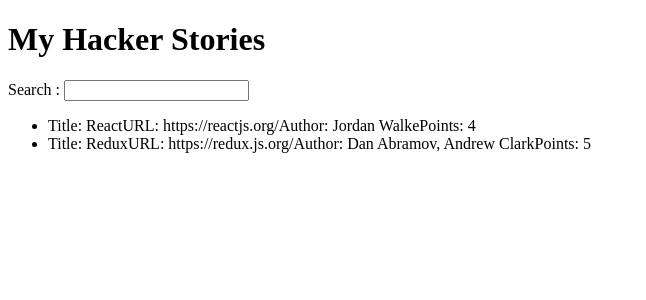
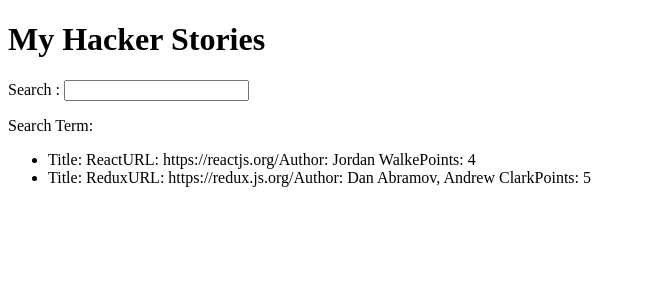
Before and after one commit to shukla-rajat/hacker-stories, a React (Vite) app: page / in a window 1280 px wide. Shown: the top 300 px of the page, without its empty margins (0-646 px from the left). Built offline with nearby package versions, Linux system fonts and the light colour scheme.

Commit message:
Add state management using useState

```diff
--- a/src/App.jsx
+++ b/src/App.jsx
@@ -1,7 +1,12 @@
+import * as React from 'react';
+
 const Search = () => {
+  const [searchTerm, setSearchTerm] = React.useState(' ');
+  console.log('Search renders');
   const handleChange = (event) => {
     console.log(event);
     console.log(event.target.value);
+    setSearchTerm(event.target.value);
   };
 
   return (
@@ -9,28 +14,31 @@
       <h1> My Hacker Stories </h1>
       <label htmlFor="Search"> Search : </label>
       <input id="search" type="text" onChange={handleChange} />
+      <p> Search Term: <strong>{searchTerm}</strong> </p>
     </div>
   );
 };
 
-const List = (props) => (
-  <ul>
-    {props.list.map((book) => (
-      <li key={book.objectID}>
-        <Item item={book} />
-      </li>
-    ))}
-  </ul>
-);
+const List = (props) => {
+  console.log('List renders');
+  return (
+    <ul>
+      {props.list.map((book) => (
+        <Item  key={book.objectID} item={book} />
+      ))}
+    </ul>
+  )
+}
 
 const Item = (props) => {
+  console.log('Item renders');
   return (
-    <div>
+    <li>
       <span>Title: {props.item.title}</span>
       <span>URL: {props.item.url}</span>
       <span>Author: {props.item.author}</span>
       <span>Points: {props.item.points}</span>
-    </div>
+    </li>
   );
 };
 
@@ -53,6 +61,7 @@
       objectID: 1,
     },
   ];
+  console.log('App renders');
   return (
     <div>
       <Search />
```
